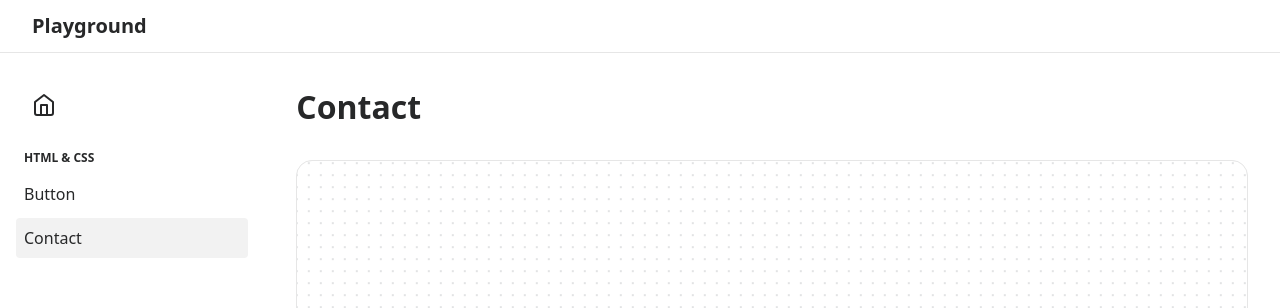
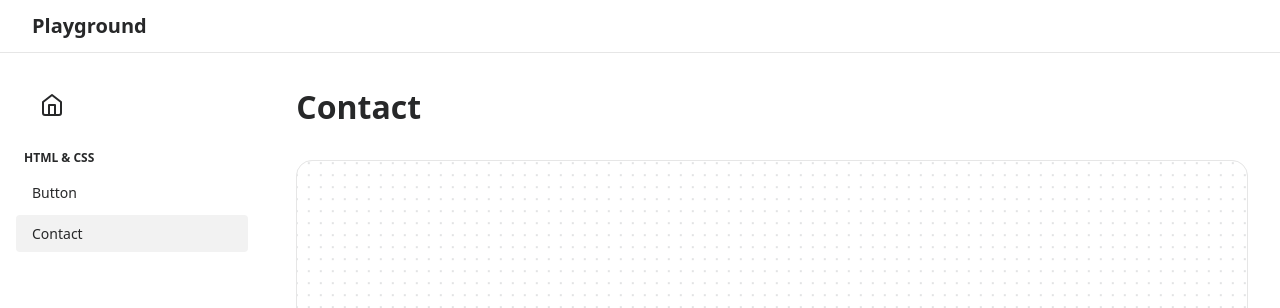
Before and after one commit to franckgaudin/back-to-basics, a React (Vite) app: page /contact in a window 1280 px wide. Shown: the top 308 px of the page. Built offline with nearby package versions, Linux system fonts and the light colour scheme.

Commit message:
Update root.css with sidebar and nav styles

```diff
--- a/src/routes/root.css
+++ b/src/routes/root.css
@@ -27,7 +27,6 @@
 
 .sidebar {
   padding: var(--layout-space);
-  /* border-right: 1px solid var(--neutral); */
   width: min(calc(100% - var(--layout-space)), 20rem);
   box-sizing: border-box;
 }
@@ -36,6 +35,7 @@
   list-style: none;
   padding: 0;
   margin: 0;
+  font-size: 0.875rem;
 }
 
 .nav__item {
@@ -44,7 +44,7 @@
 
 .nav__link {
   display: flex;
-  padding: 0.5rem;
+  padding: 0.5rem 1rem;
   border-radius: 0.25rem;
   color: var(--black);
   text-decoration: none;
```
